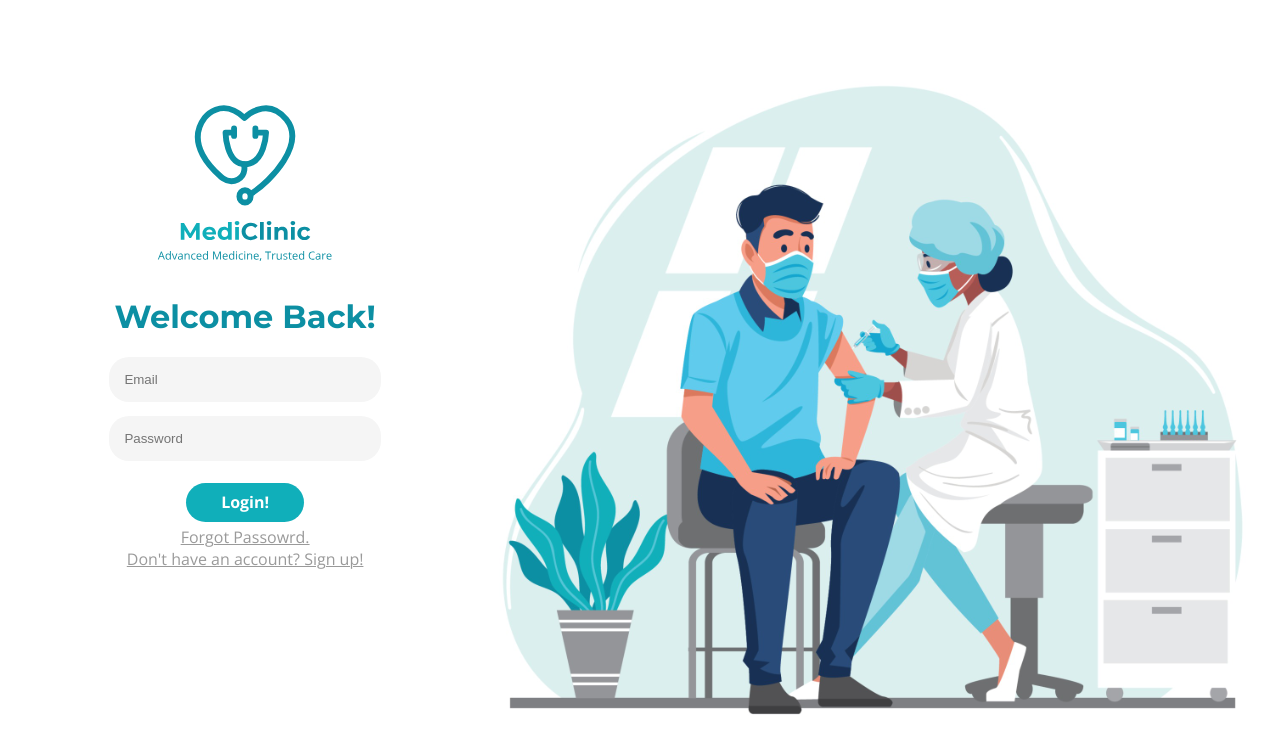
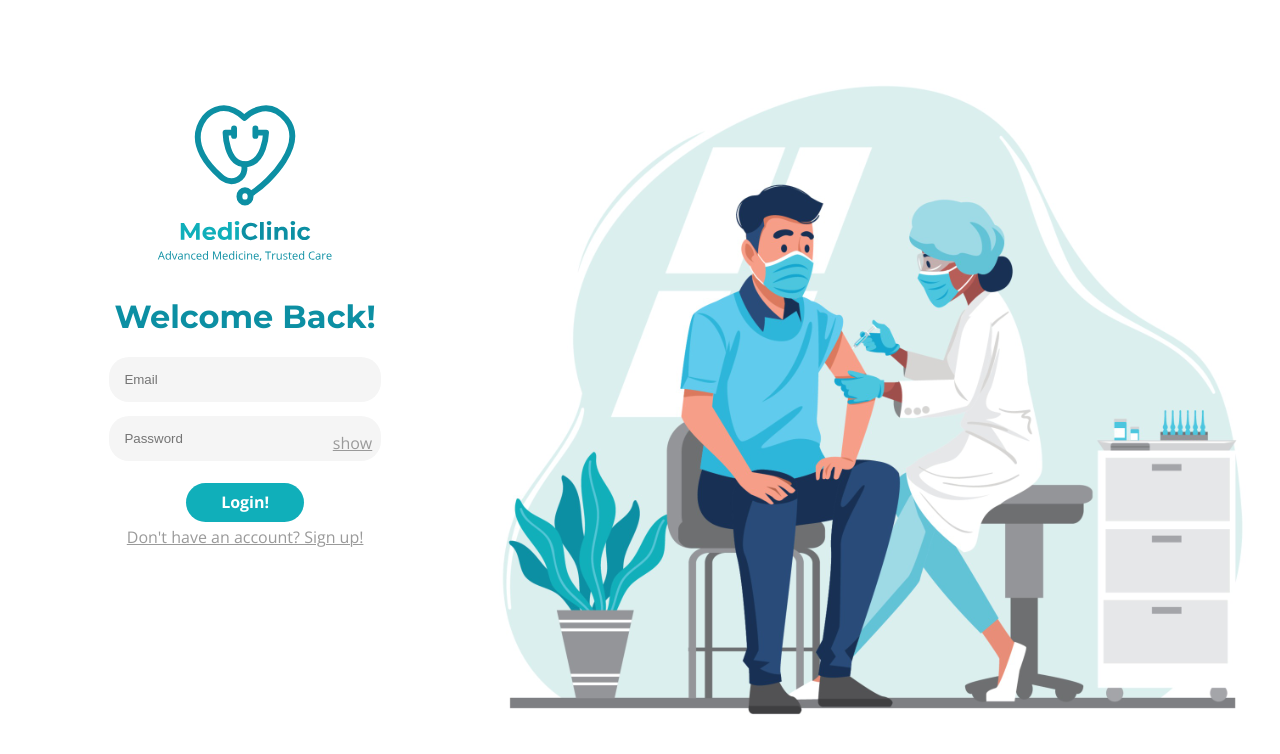
Before and after one commit to bee2805/mediclinic, a React (Create React App) app: page / in a window 1280 px wide. Shown: the top 754 px of the page. Built offline with nearby package versions, Linux system fonts and the light colour scheme.

Commit message:
Finalised Project

```diff
--- a/src/components/EditAppointment.js
+++ b/src/components/EditAppointment.js
@@ -63,7 +63,7 @@ const EditAppointment = (props) => {
     }, []);
 
     const nameChange = (e) => {
-        let value = e.target.value;
+        let value = selectedPatient.current.value;
         setUpdatedAppointment({...updatedAppointment, newPatient:value});
     }
 
--- a/src/components/EditDoctor.js
+++ b/src/components/EditDoctor.js
@@ -12,7 +12,7 @@ const EditDoctor = (props) => {
         newGender: props.origionalGender,
         newCellNo: props.origionalCell,
         newEmail: props.origionalEmail,
-        newSpecialization: props.origionalSpecialization
+        newSpecialization: props.origionalSpecialization,
     });
 
     const closeModal = () => {
--- a/src/index.css
+++ b/src/index.css
@@ -294,6 +294,12 @@ hr{
   float: left;
 }
 
+.passwordShow{
+  margin-top: -3.3%;
+  position: absolute;
+  margin-left: 24%;
+}
+
 /* -------------------------------------------------------------------- */
 
 /* Register Form */
@@ -431,6 +437,12 @@ hr{
 
 .logOut{
   cursor: pointer;
+}
+
+.sideNav a.active p{
+  text-decoration: underline 3px solid ;
+  font-size: large;
+  color: #DBEFEE;
 }
 
 /* -------------------------------------------------------------------- */
@@ -767,7 +779,6 @@ hr{
   width: 90px;
   height: 90px;
   border-radius: 50%;
-  background-image: url('assets/doctors/Doc1.jpg');
   background-position: center;
   background-size: cover;
 }
--- a/src/pages/EditDoctors.js
+++ b/src/pages/EditDoctors.js
@@ -127,8 +127,7 @@ function EditDoctors() {
         document.getElementById('emailInput').value = "";
         document.getElementById('password').value = "";
         document.getElementById('specialization').value = "";
-        document.getElementById('room').value = "";
-        // document.getElementById('profileImg').removeChild(imageVal);
+        // document.getElementById('profileImg').removeChild();
 
 
         axios.post('http://localhost:8888/mediclinicApi/addDoctors.php', inputs)
--- a/src/pages/EditLanding.js
+++ b/src/pages/EditLanding.js
@@ -36,7 +36,6 @@ function EditLanding() {
         axios.post('http://localhost:8888/mediclinicApi/readReceptionists.php', userId)
         .then((res) => {
             let data = res.data;
-            console.log(data);
 
             let source = data[0].image;
             let renderPath = 'http://localhost:8888/mediclinicApi/' + source;
@@ -109,14 +108,6 @@ function EditLanding() {
 
         // validate if the field is empty.
         if(newAppointmet.patientName !== ''){setNameError();}
-    }
-
-    const medicalAidNoVal = (e) => {
-        const value = e.target.value;
-        setNewAppointment({...newAppointmet, medicalAidNo: value});
-
-        // validate if the field is empty.
-        if(newAppointmet.medicalAidNo !== ''){setMedicalAidError();}
     }
 
     const dateVal = (e) => {
--- a/src/pages/Login.js
+++ b/src/pages/Login.js
@@ -8,6 +8,7 @@ function Login() {
 
     const [emailError, setEmailError] = useState();
     const [passwordError, setPasswordError] = useState();
+    const [passwordType, setPasswordType] = useState("password");
 
     const navigate = useNavigate();
 
@@ -22,6 +23,15 @@ function Login() {
 
         // validate if the field is empty.
         if(inputs.email !== ''){setEmailError(<MiniModalRight message="You must provide an email address."/>);}
+    }
+
+    const togglePassword =()=>{
+        if(passwordType==="password"){
+            setPasswordType("text");
+
+            return;
+        }
+        setPasswordType("password")
     }
 
     const passwordVal = (e) => {
@@ -68,9 +78,10 @@ function Login() {
                     <div className="loginLogo"></div>
                     <h1>Welcome Back!</h1>
                     <input name="email" type="text" className="email" placeholder="Email" onChange={emailVal}/>
-                    <input name="password" type="password" className="password" placeholder="Password" onChange={passwordVal}/>
+                    <input name="password" type={passwordType} className="password" placeholder="Password" onChange={passwordVal}/>
+                    <div className="passwordShow" onClick={togglePassword}>{ passwordType==="password"? <p>show</p> : <p>hide</p> }</div>
                     <a href="/EditLanding" onClick={handleSubmit}><div className='button'>Login!</div></a>
-                    <a href=""><p>Forgot Passowrd.</p></a>
+                    {/* <a href=""><p>Forgot Passowrd.</p></a> */}
                     <a href="/Register"><p>Don't have an account? Sign up!</p></a>
                 </div>
                 <div className="loginImg"></div>
--- a/src/pages/SideNav.js
+++ b/src/pages/SideNav.js
@@ -1,5 +1,5 @@
 import React, { useEffect} from "react";
-import {useNavigate} from 'react-router-dom';
+import {NavLink, useNavigate} from 'react-router-dom';
 
 function SideNav() {
 
@@ -22,18 +22,18 @@ function SideNav() {
     return (
         <div className="sideNav">
             <div className="navLogo"></div>
-            <a href="/EditLanding">
+            <NavLink to="/EditLanding">
                 <div className="home"></div>
-                <p>Home</p>
-            </a>
-            <a href="/EditDoctors">
+                <p className="underline">Home</p>
+            </NavLink>
+            <NavLink to="/EditDoctors">
                 <div className="doctors"></div>
                 <p>Doctors</p>
-            </a>
-            <a href="/EditPatients">
+            </NavLink>
+            <NavLink to="/EditPatients">
                 <div className="patients"></div>
                 <p>Patients</p>
-            </a>
+            </NavLink>
 
             <div className="logOut" onClick={setLogout}>
                 <div className="logout"></div>
```
